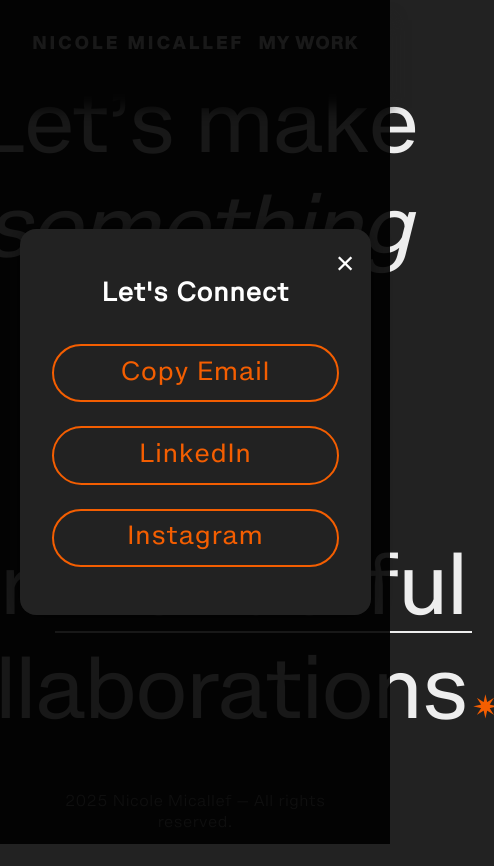
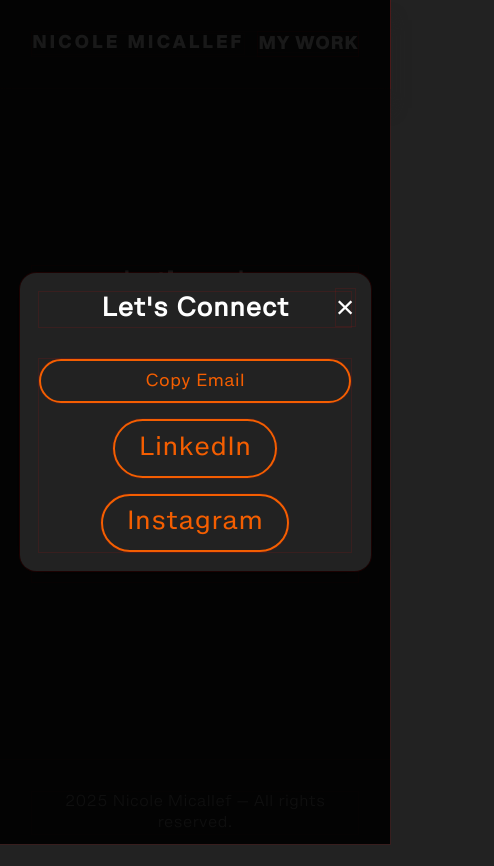
Before and after one commit to nicolemicallef/Portfolio, a plain HTML site: page contact.html in a window 390 px wide. Both pictures are taken after a click on the link "reach out". Shown: the whole page, 494 px wide, since content can reach past the window. Drawn offline with nearby package versions, Linux system fonts and the light colour scheme.

Commit message:
added some adjustments to breakpoints
smaller breakpoints adjusted - when trying to reposition quill and inkpot for larger screens, this was overriding the default settings

```diff
--- a/script.js
+++ b/script.js
@@ -1,4 +1,5 @@
 document.addEventListener("DOMContentLoaded", () => {
+
 
     gsap.registerPlugin(ScrollTrigger);
 
@@ -294,20 +295,14 @@ document.addEventListener("DOMContentLoaded", () => {
         });
     }
 
-    const copyEmailBtn = document.getElementById('copy-email-btn');
+});
 
-    if (copyEmailBtn) {
-        copyEmailBtn.addEventListener('click', () => {
-            const email = "nicole-micallef@outlook.com";
-            navigator.clipboard.writeText(email).then(() => {
-                const originalText = copyEmailBtn.textContent;
-                copyEmailBtn.textContent = "Copied!";
-
-                setTimeout(() => {
-                    copyEmailBtn.textContent = originalText;
-                }, 2000);
-            });
-        });
-    }
-
+document.getElementById("copy-email-btn").addEventListener("click", function (e) {
+    e.preventDefault();
+    navigator.clipboard.writeText("nicole-micallef@outlook.com").then(() => {
+        this.textContent = "Copied!";
+        setTimeout(() => {
+            this.textContent = "Copy Email";
+        }, 2000);
+    });
 });
--- a/styles.css
+++ b/styles.css
@@ -30,6 +30,7 @@
     margin: 0;
     padding: 0;
     box-sizing: border-box;
+    outline: 1px solid rgba(255, 0, 0, 0.1); /* Light red outlines for debugging layout */
 }
 
 html {
@@ -48,7 +49,7 @@ body {
     display: flex;
     flex-direction: column;
     align-items: center;
-    padding-top: 70px;
+    padding-top: 160px;
     padding-bottom: 120px;
     justify-content: center;
     color: white;
@@ -91,6 +92,44 @@ body {
 .pen-body {
     top: calc(40% + 50px); /* adjust until edges meet smoothly */
 }
+
+
+
+/* Further tweaks for very small screens */
+@media (max-width: 480px) {
+    .pen-stage {
+        height: 400px;
+    }
+
+    .pen-cap,
+    .pen-body {
+        top: 55% !important;
+    }
+
+    .intro-title h1 {
+        font-size: 2rem !important;
+    }
+}
+
+@media (max-width: 768px) {
+    .pen-stage {
+        height: 450px;
+    }
+
+    .pen-cap,
+    .pen-body {
+        max-height: 250px;
+        top: 55% !important ;
+    }
+
+    .intro-title h1 {
+        font-size: 3.5rem; /* smaller heading for mobile */
+    }
+}
+
+
+
+
 
 /* Scroll content */
 .spacer {
@@ -163,6 +202,18 @@ body {
     text-align: center;
     margin-bottom: 40vh;
     line-height: 1.5rem;
+}
+
+@media (max-width: 480px) {
+    .bio-desc {
+        max-width: 400px;
+    }
+}
+
+@media (max-width: 768px) {
+    .bio-desc {
+        max-width: 400px;
+    }
 }
 
 /* 3. Project Section */
@@ -248,6 +299,18 @@ body {
     cursor: pointer;
 }
 
+@media (max-width: 480px) {
+    .logo {
+        flex-direction: column;
+        line-height: 1.2;
+        align-items: flex-start;
+    }
+
+    .name-part {
+        display: block;
+    }
+}
+
 .nav-links {
     list-style: none;
     display: flex;
@@ -318,6 +381,7 @@ footer {
     flex-direction: column;
     align-items: center;
     position: relative;
+    overflow-y: auto;
 }
 
 .close-btn {
@@ -552,6 +616,7 @@ footer {
     flex-direction: column;
     gap: 1.5rem;
     margin-top: 2rem;
+    align-items: center;
 }
 
 .contact-links a {
@@ -569,14 +634,10 @@ footer {
     color: #111;
 }
 
-.email-copy {
-    margin-top: 1.5rem;
-}
 
 .contact-link-btn {
     font-size: 1.5rem;
     color: #f45e01;
-    text-decoration: none;
     border: 2px solid #f45e01;
     border-radius: 30px;
     padding: 0.6rem 1.5rem;
@@ -587,10 +648,10 @@ footer {
     justify-content: center;
     align-items: center;
     width: 100%;
+    max-width: 400px;
     font-family: 'HelveticaNow-Regular';
     text-align: center;
-    appearance: none;
-    -webkit-appearance: none;
+    box-sizing: border-box;
 }
 
 .contact-link-btn:hover {
@@ -611,3 +672,75 @@ footer {
 #copy-confirmation.visible {
     opacity: 1;
 }
+
+@media (max-width: 480px) {
+    .reach-out {
+        padding: 0.6rem 2rem;
+        border-radius: 999px;
+        font-size: 2rem;
+    }
+
+    .contact-modal-content {
+        padding: 1.2rem;
+        width: 90vw;
+        max-height: 90vh;
+        box-sizing: border-box;
+    }
+
+    .contact-links {
+        flex-direction: column;
+        gap: 1rem;
+        width: 100%;
+    }
+
+    .contact-link-btn {
+        font-size: 1rem;
+        padding: 0.5rem 1rem;
+        width: 100%;
+        max-width: 100%;
+        box-sizing: border-box;
+    }
+
+    .contact-text p {
+        font-size: 2rem;
+        padding: 0 1rem;
+        line-height: 1.3;
+        word-break: break-word;
+    }
+}
+
+@media (max-width: 768px) {
+    .reach-out {
+        padding: 0.6rem 2rem;
+        border-radius: 999px;
+        font-size: 2rem;
+    }
+
+    .contact-modal-content {
+        padding: 1.2rem;
+        width: 90vw;
+        max-height: 90vh;
+        box-sizing: border-box;
+    }
+
+    .contact-links {
+        flex-direction: column;
+        gap: 1rem;
+        width: 100%;
+    }
+
+    .contact-link-btn {
+        font-size: 1rem;
+        padding: 0.5rem 1rem;
+        width: 100%;
+        max-width: 100%;
+        box-sizing: border-box;
+    }
+
+    .contact-text p {
+        font-size: 2rem;
+        padding: 0 1rem;
+        line-height: 1.3;
+        word-break: break-word;
+    }
+}
```
Also changed, not shown: index.html (+1 -1 lines), 1 other file.
